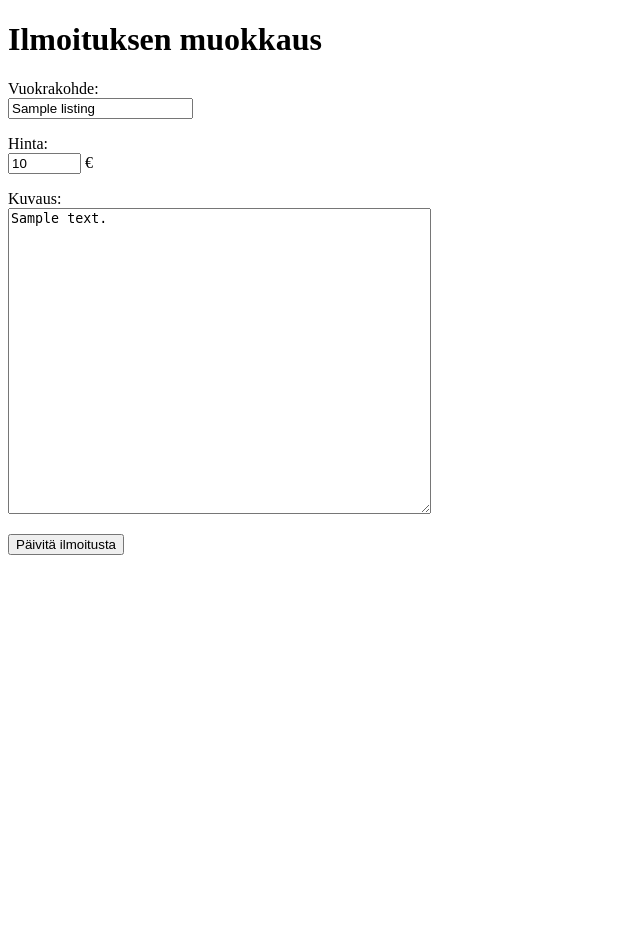
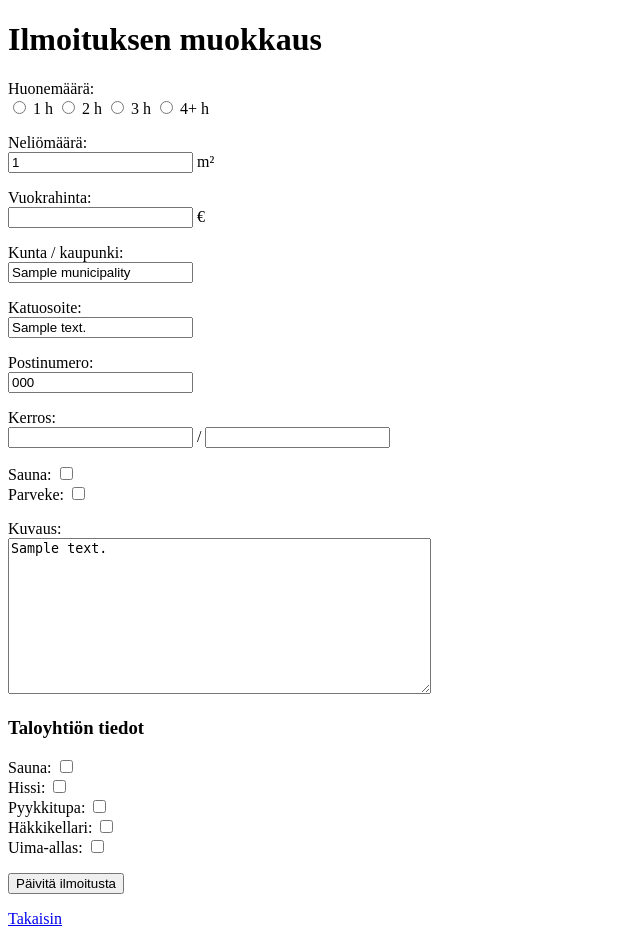
Before and after one commit to henkkasplund/RENTER, a Flask app: template templates/edit_listing.html in a window 1280 px wide. Shown: the whole page, without its empty margins (0-640 px from the left). Before the commit the page ends 555 px from the top, so only its background shows below. Run offline with Flask 3, Linux system fonts and the light colour scheme; the template is opened without the code that fills it: most values are stand-ins (such as "Sample title", 1, 10 or a date in 2020).

Commit message:
Grew listings table

```diff
--- a/app.py
+++ b/app.py
@@ -34,12 +34,29 @@ def new_listing():
 
 @app.route("/create_listing", methods=["POST"])
 def create_listing():
-    title = request.form["title"]
+    user_id = session["user_id"]
+    rooms = request.form["rooms"]
+    size = request.form["size"]
+    rent = request.form["rent"]
+    municipality = request.form["municipality"]
+    address = request.form["address"]
+    postcode = request.form["postcode"]
+    floor = request.form["floor"]
+    floors = request.form["floors"]
+    sauna = 1 if "sauna" in request.form else 0
+    balcony = 1 if "balcony" in request.form else 0
+    bath = 1 if "bath" in request.form else 0
+    elevator = 1 if "elevator" in request.form else 0
+    laundry = 1 if "laundry" in request.form else 0
+    cellar = 1 if "cellar" in request.form else 0
+    pool = 1 if "pool" in request.form else 0
     description = request.form["description"]
-    price = request.form["price"]
-    user_id = session["user_id"]
 
-    listings.add_listing(title, description, price, user_id)
+
+
+    listings.add_listing(user_id, rooms, size, rent, municipality, address,
+                         postcode, floor, floors, sauna, balcony, bath,
+                         elevator, laundry, cellar, pool, description)
 
     return redirect("/")
 
@@ -52,11 +69,27 @@ def edit_listing(listing_id):
     if request.method == "POST":
         if "edit" in request.form:
             listing_id = request.form["listing_id"]
-            title = request.form["title"]
+            rooms = request.form["rooms"]
+            size = request.form["size"]
+            rent = request.form["rent"]
+            municipality = request.form["municipality"]
+            address = request.form["address"]
+            postcode = request.form["postcode"]
+            floor = request.form["floor"]
+            floors = request.form["floors"]
+            sauna = 1 if "sauna" in request.form else 0
+            balcony = 1 if "balcony" in request.form else 0
+            bath = 1 if "bath" in request.form else 0
+            elevator = 1 if "elevator" in request.form else 0
+            laundry = 1 if "laundry" in request.form else 0
+            cellar = 1 if "cellar" in request.form else 0
+            pool = 1 if "pool" in request.form else 0
             description = request.form["description"]
-            price = request.form["price"]
 
-            listings.update_listing(listing_id, title, description, price)
+            listings.update_listing(listing_id, rooms, size, rent, municipality, address,
+                                    postcode, floor, floors, sauna, balcony, bath,
+                                    elevator, laundry, cellar, pool, description)
+
             return redirect("/listing/" + str(listing_id))
 
 @app.route("/remove_listing/<int:listing_id>", methods=["GET", "POST"])
--- a/schema.sql
+++ b/schema.sql
@@ -5,8 +5,21 @@ CREATE TABLE users (
 );
 CREATE TABLE listings (
     id INTEGER PRIMARY KEY,
-    title TEXT,
-    description TEXT,
-    price INTEGER,
-    user_id INTEGER REFERENCES users
+    user_id INTEGER REFERENCES users,
+    rooms INTEGER,
+    size REAL,
+    rent INTEGER,
+    municipality TEXT,
+    address TEXT,
+    postcode TEXT,
+    floor TEXT,
+    floors TEXT,
+    sauna INTEGER,
+    balcony INTEGER,
+    bath INTEGER,
+    elevator INTEGER,
+    laundry INTEGER,
+    cellar INTEGER,
+    pool INTEGER,
+    description TEXT
 );
--- a/templates/edit_listing.html
+++ b/templates/edit_listing.html
@@ -6,23 +6,77 @@
 </head>
 
 <body>
+
   <h1>Ilmoituksen muokkaus</h1>
+
   <form action="/edit_listing/{{ listing.id }}" method="post">
     <p>
-      Vuokrakohde: <br />
-      <input type="text" name="title" value="{{ listing.title}}"/>
+      Huonemäärä:<br />
+      <input type="radio" name="rooms" value="1" {% if listing.rooms == 1 %}checked{% endif %}> 1 h
+      <input type="radio" name="rooms" value="2" {% if listing.rooms == 2 %}checked{% endif %}> 2 h
+      <input type="radio" name="rooms" value="3" {% if listing.rooms == 3 %}checked{% endif %}> 3 h
+      <input type="radio" name="rooms" value="4" {% if listing.rooms == 4 %}checked{% endif %}> 4+ h
     </p>
     <p>
-      Hinta: <br />
-      <input type="text" name="price" size="6" value="{{ listing.price}}"/> €
+      Neliömäärä:<br />
+      <input type="text" name="size" step="0.5" value="{{ listing.size }}"> m²
     </p>
     <p>
-      Kuvaus: <br />
-      <textarea name="description" rows="20" cols="50">{{ listing.description }}</textarea>
+      Vuokrahinta:<br />
+      <input type="number" name="rent" value="{{ listing.rent }}"> €
     </p>
-    <input type="hidden" name="listing_id" value="{{ listing.id }}" />
-    <input type="submit" name="edit" value="Päivitä ilmoitusta" />
+    <p>
+      Kunta / kaupunki:<br />
+      <input type="text" name="municipality" value="{{ listing.municipality }}">
+    </p>
+    <p>
+      Katuosoite:<br />
+      <input type="text" name="address" value="{{ listing.address }}">
+    </p>
+    <p>
+      Postinumero:<br />
+      <input type="text" name="postcode" value="{{ listing.postcode }}">
+    </p>
+    <p>
+      Kerros:<br />
+      <input type="number" name="floor" value="{{ listing.floor }}"> /
+      <input type="number" name="floors" value="{{ listing.floors }}">
+    </p>
+    <p>
+      Sauna:
+      <input type="checkbox" name="sauna" {% if listing.sauna %}checked{% endif %}><br />
+      Parveke:
+      <input type="checkbox" name="balcony" {% if listing.balcony %}checked{% endif %}>
+    </p>
+    <p>
+      Kuvaus:<br/>
+      <textarea name="description" rows="10" cols="50">{{ listing.description }}</textarea>
+    </p>
+
+    <h3>Taloyhtiön tiedot</h3>
+
+    <p>
+      Sauna:
+      <input type="checkbox" name="bath" {% if listing.bath %}checked{% endif %}><br />
+      Hissi:
+      <input type="checkbox" name="elevator" {% if listing.elevator %}checked{% endif %}><br />
+      Pyykkitupa:
+      <input type="checkbox" name="laundry" {% if listing.laundry %}checked{% endif %}><br />
+      Häkkikellari:
+      <input type="checkbox" name="cellar" {% if listing.cellar %}checked{% endif %}><br />
+      Uima-allas:
+      <input type="checkbox" name="pool" {% if listing.pool %}checked{% endif %}>
+    </p>
+
+    <input type="hidden" name="listing_id" value="{{ listing.id }}">
+    <input type="submit" name="edit" value="Päivitä ilmoitusta">
+
   </form>
+
+  <p>
+  <a href="/">Takaisin</a>
+  </p>
+
 </body>
 
 </html>
--- a/templates/index.html
+++ b/templates/index.html
@@ -28,11 +28,11 @@
   </p>
   <h2>Vuokrattavat kohteet</h2>
   <p>
-    <a href="/search_listings">Etsi vuokrakohteita</a>
+    <a href="/search_listings"> Etsi vuokrakohteita</a>
   </p>
   <ul>
     {% for listing in listings %}
-    <li><a href="/listing/{{ listing.id }}">{{ listing.title }}</a></li>
+    <li><a href="/listing/{{ listing.id }}">{{ listing.municipality }} {{ listing.rooms }} h, {{ listing.size }} m², {{ listing.rent }} €</a></li>
     {% endfor %}
   </ul>
   <p>
--- a/templates/remove_listing.html
+++ b/templates/remove_listing.html
@@ -8,7 +8,7 @@
 <body>
   <h1>Ilmoituksen poisto</h1>
   <p>
-    Vuokrakohde: {{listing.title}} </br >
+    Vuokrakohde: {{ listing.municipality }} {{ listing.rooms }} h, {{ listing.size }} m², {{ listing.rent }} €</br >
     Haluatko varmasti poistaa tämän ilmoituksen?
   </p>
   <form action="/remove_listing/{{ listing.id }}" method="post">
--- a/templates/search_listings.html
+++ b/templates/search_listings.html
@@ -20,7 +20,7 @@
 
   <ul>
     {% for listing in results %}
-    <li><a href="/listing/{{ listing.id }}">{{ listing.title }}</a></li>
+    <li><a href="/listing/{{ listing.id }}">{{ listing.municipality }} {{ listing.rooms }} h, {{ listing.size }} m², {{ listing.rent }} €</a></li>
     {% endfor %}
   </ul>
 
```
Also changed, not shown: listings.py (+36 -14 lines), templates/new_listing.html (+50 -6 lines), templates/show_listing.html (+52 -7 lines).
